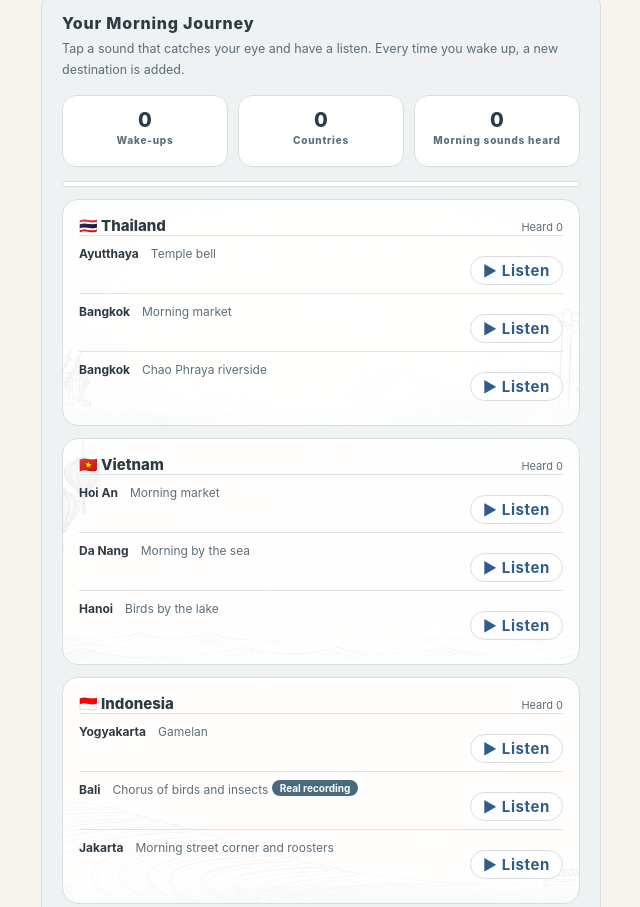
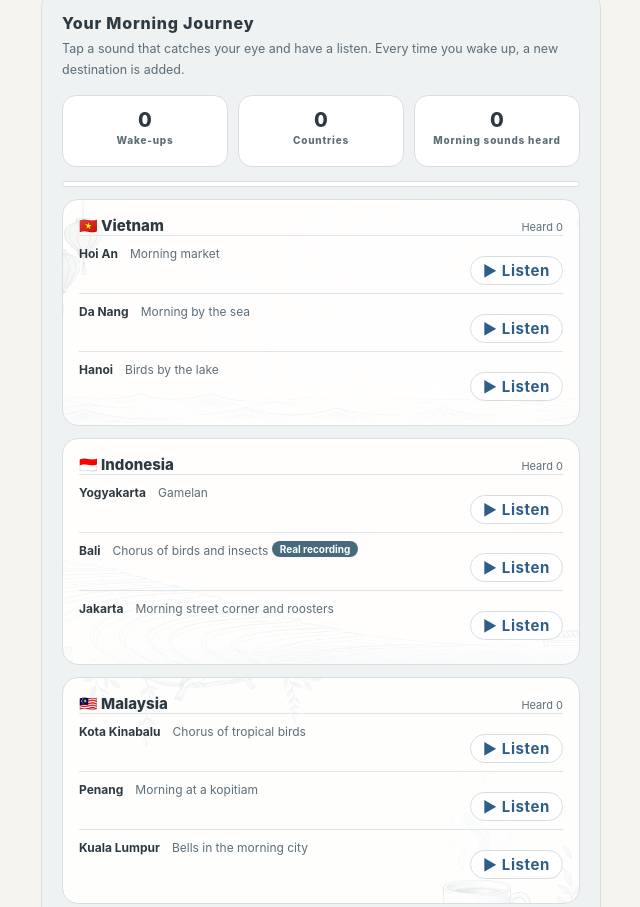
Before and after one commit to Yuichiro-Morimoto/world-alarm, a plain HTML site: page index.html in a window 1280 px wide. Shown: the part 1775-2682 px from the top of the page, without its empty margins (319-959 px from the left). Drawn offline with Linux system fonts and the light colour scheme.

Commit message:
Replace index.html (remove Thailand and South Korea cards)

```diff
--- a/index.html
+++ b/index.html
@@ -885,14 +885,6 @@ b.onclick = ()=>{ lang = b.dataset.lang; try{ localStorage.setItem("asa_lang", l
 
 // ===== 音源カタログ：国 > パターン（場所・音）の2階層／本番は現地の実録音 =====
 const COUNTRIES = [
-  {id:"th", flag:"🇹🇭",
-   country:{ja:"タイ",en:"Thailand",vi:"Thái Lan",id:"Thailand",ms:"Thailand",km:"ថៃ"},
-   story:{ja:"朝の寺では鐘が響き、屋台が一日を始めます。",en:"At morning temples the bells ring out, and food stalls begin their day.",vi:"Ở những ngôi chùa buổi sáng, tiếng chuông vang lên và các quầy hàng bắt đầu một ngày mới.",id:"Di kuil pagi hari lonceng berbunyi, dan warung-warung memulai harinya.",ms:"Di kuil pagi hari loceng berbunyi, dan gerai-gerai memulakan harinya.",km:"នៅវត្តពេលព្រឹក កណ្ដឹងបន្លឺ ហើយតូបលក់ចាប់ផ្តើមថ្ងៃរបស់ពួកគេ។"},
-   patterns:[
-    {id:"th-ayutthaya", kind:"bell", place:{ja:"アユタヤ",en:"Ayutthaya",vi:"Ayutthaya",id:"Ayutthaya",ms:"Ayutthaya",km:"អយុធ្យា"}, sound:{ja:"寺の鐘",en:"Temple bell",vi:"Chuông chùa",id:"Lonceng kuil",ms:"Loceng kuil",km:"កណ្ដឹងវត្ត"}},
-    {id:"th-bangkok-market", kind:"market", place:{ja:"バンコク",en:"Bangkok",vi:"Bangkok",id:"Bangkok",ms:"Bangkok",km:"បាងកក"}, sound:{ja:"朝市",en:"Morning market",vi:"Chợ buổi sáng",id:"Pasar pagi",ms:"Pasar pagi",km:"ផ្សារពេលព្រឹក"}},
-    {id:"th-chaophraya", kind:"ocean", place:{ja:"バンコク",en:"Bangkok",vi:"Bangkok",id:"Bangkok",ms:"Bangkok",km:"បាងកក"}, sound:{ja:"チャオプラヤー川辺",en:"Chao Phraya riverside",vi:"Bờ sông Chao Phraya",id:"Tepi Sungai Chao Phraya",ms:"Tepi Sungai Chao Phraya",km:"មាត់ទន្លេចៅប្រាយ៉ា"}},
-  ]},
   {id:"vn", flag:"🇻🇳",
    country:{ja:"ベトナム",en:"Vietnam",vi:"Việt Nam",id:"Vietnam",ms:"Vietnam",km:"វៀតណាម"},
    story:{ja:"バイクの波と市場の声で、街が一斉に動き出します。",en:"With waves of motorbikes and the voices of the market, the city starts moving all at once.",vi:"Với làn sóng xe máy và tiếng nói của chợ, thành phố đồng loạt chuyển động.",id:"Dengan gelombang sepeda motor dan suara pasar, kota mulai bergerak serentak.",ms:"Dengan gelombang motosikal dan suara pasar, bandar mula bergerak serentak.",km:"ជាមួយរលកម៉ូតូ និងសំឡេងផ្សារ ទីក្រុងចាប់ផ្តើមផ្លាស់ទីទាំងអស់គ្នា។"},
@@ -924,14 +916,6 @@ const COUNTRIES = [
     {id:"ph-cebu-sea", kind:"ocean", place:{ja:"セブ",en:"Cebu",vi:"Cebu",id:"Cebu",ms:"Cebu",km:"សេប៊ូ"}, sound:{ja:"海辺の朝",en:"Morning by the sea",vi:"Buổi sáng bên biển",id:"Pagi di tepi laut",ms:"Pagi di tepi laut",km:"ព្រឹកនៅមាត់សមុទ្រ"}},
     {id:"ph-oslob", kind:"market", place:{ja:"オスロブ",en:"Oslob",vi:"Oslob",id:"Oslob",ms:"Oslob",km:"អូស្លុប"}, sound:{ja:"朝の港",en:"Morning harbor",vi:"Bến cảng buổi sáng",id:"Pelabuhan pagi",ms:"Pelabuhan pagi",km:"កំពង់ផែពេលព្រឹក"}},
     {id:"ph-cebu-bell", kind:"bell", place:{ja:"セブ",en:"Cebu",vi:"Cebu",id:"Cebu",ms:"Cebu",km:"សេប៊ូ"}, sound:{ja:"教会の鐘",en:"Church bell",vi:"Chuông nhà thờ",id:"Lonceng gereja",ms:"Loceng gereja",km:"កណ្ដឹងព្រះវិហារ"}},
-  ]},
-  {id:"kr", flag:"🇰🇷",
-   country:{ja:"韓国",en:"South Korea",vi:"Hàn Quốc",id:"Korea Selatan",ms:"Korea Selatan",km:"កូរ៉េខាងត្បូង"},
-   story:{ja:"市場の呼び声と、寺の木を打つ静かな音が対照的です。",en:"The calls of the market contrast with the quiet sound of wood struck at a temple.",vi:"Tiếng gọi của chợ tương phản với âm thanh yên tĩnh của gỗ được gõ trong chùa.",id:"Panggilan pasar berbanding kontras dengan suara kayu yang dipukul dengan tenang di kuil.",ms:"Panggilan pasar berbeza dengan bunyi kayu yang dipukul dengan tenang di kuil.",km:"សំឡេងហៅនៃផ្សារ ផ្ទុយនឹងសំឡេងឈើដែលគោះដោយស្ងប់ស្ងាត់នៅវត្ត។"},
-   patterns:[
-    {id:"kr-seoul-market", kind:"market", place:{ja:"ソウル",en:"Seoul",vi:"Seoul",id:"Seoul",ms:"Seoul",km:"សេអ៊ូល"}, sound:{ja:"市場の朝",en:"Morning market",vi:"Chợ buổi sáng",id:"Pasar pagi",ms:"Pasar pagi",km:"ផ្សារពេលព្រឹក"}},
-    {id:"kr-seoul-moktak", kind:"moktak", place:{ja:"ソウル",en:"Seoul",vi:"Seoul",id:"Seoul",ms:"Seoul",km:"សេអ៊ូល"}, sound:{ja:"寺の木鐸",en:"Wooden bell at a temple",vi:"Chuông gỗ trong chùa",id:"Moktak (lonceng kayu) di kuil",ms:"Moktak (loceng kayu) di kuil",km:"កណ្ដឹងឈើនៅវត្ត"}},
-    {id:"kr-busan", kind:"ocean", place:{ja:"釜山",en:"Busan",vi:"Busan",id:"Busan",ms:"Busan",km:"ប៊ូសាន"}, sound:{ja:"海辺の市場",en:"Seaside market",vi:"Chợ ven biển",id:"Pasar tepi laut",ms:"Pasar tepi laut",km:"ផ្សារនៅមាត់សមុទ្រ"}},
   ]},
   {id:"kh", flag:"🇰🇭",
    country:{ja:"カンボジア",en:"Cambodia",vi:"Campuchia",id:"Kamboja",ms:"Kemboja",km:"កម្ពុជា"},
```
